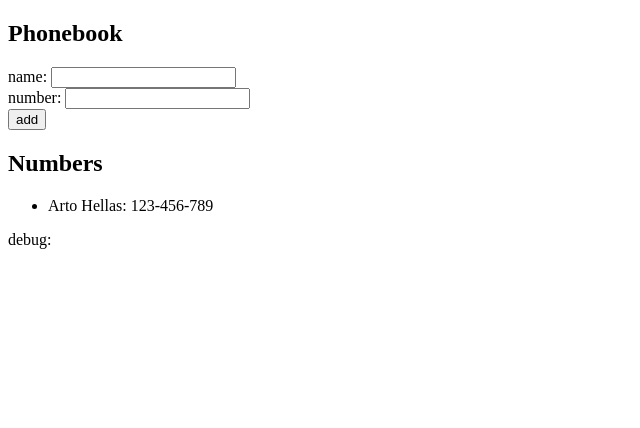
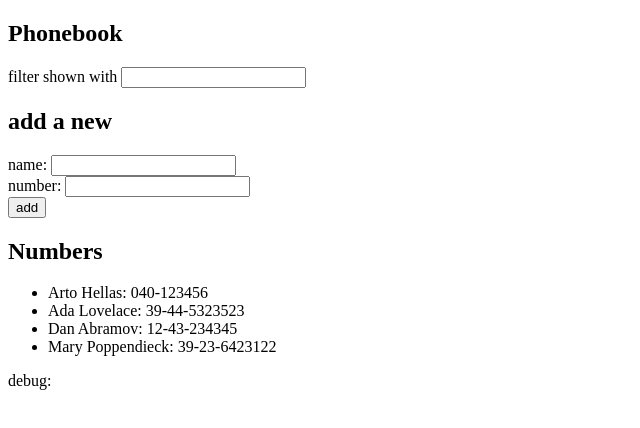
Before and after one commit to EgoitzAB/fullstackopen, a React (Vite) app in the folder part2/part2.10/: page / in a window 1280 px wide. Shown: the top 428 px of the page, without its empty margins (0-640 px from the left). Built offline with nearby package versions, Linux system fonts and the light colour scheme; data requests are answered from the project's data file.

Commit message:
part2.10 with effecthook

```diff
--- /dev/null
+++ b/part2/part2.10/db.json
@@ -0,0 +1,24 @@
+{
+  "persons":[
+    {
+      "name": "Arto Hellas",
+      "number": "040-123456",
+      "id": 1
+    },
+    {
+      "name": "Ada Lovelace",
+      "number": "39-44-5323523",
+      "id": 2
+    },
+    {
+      "name": "Dan Abramov",
+      "number": "12-43-234345",
+      "id": 3
+    },
+    {
+      "name": "Mary Poppendieck",
+      "number": "39-23-6423122",
+      "id": 4
+    }
+  ]
+}
--- a/part2/part2.10/package.json
+++ b/part2/part2.10/package.json
@@ -7,9 +7,11 @@
     "dev": "vite",
     "build": "vite build",
     "lint": "eslint .",
-    "preview": "vite preview"
+    "preview": "vite preview",
+    "server": "json-server --port 3001 --watch db.json"
   },
   "dependencies": {
+    "axios": "^1.7.9",
     "react": "^19.0.0",
     "react-dom": "^19.0.0"
   },
@@ -23,6 +25,7 @@
     "eslint-plugin-react-hooks": "^5.0.0",
     "eslint-plugin-react-refresh": "^0.4.18",
     "globals": "^15.14.0",
+    "json-server": "^1.0.0-beta.3",
     "vite": "^6.1.0"
   }
 }
--- a/part2/part2.10/src/App.jsx
+++ b/part2/part2.10/src/App.jsx
@@ -1,11 +1,67 @@
-import { useState } from 'react'
+import { useEffect, useState } from 'react'
+import axios from 'axios'
+
+const Filter = ({searching, handleFilter}) => {
+  return (
+    <div>
+      filter shown with <input
+      value={searching}
+      onChange={handleFilter}/>
+    </div>
+  )
+}
+
+
+const PersonForm = ({addPerson, newName, handleNameChange, newNumber, handleNumberChange}) => {
+  return (
+    <form onSubmit={addPerson}>
+      <div>
+          name: <input
+          value={newName}
+          onChange={handleNameChange}/>
+      </div>
+      <div>
+        number: <input
+        value={newNumber}
+        onChange={handleNumberChange}/>
+      </div>
+        <div>
+          <button type="submit">add</button>
+        </div>
+      </form>
+  )
+}
+
+
+const Persons = ({filteredPersons}) => {
+  return (
+    <ul>
+      {filteredPersons.map((person) => (
+        <li key={person.id}>{person.name}: {person.number}</li>
+      ))}
+    </ul>
+  )
+}
+
 
 const App = () => {
-  const [persons, setPersons] = useState([
-    { name: 'Arto Hellas', number: '123-456-789' }
-  ])
+  const [persons, setPersons] = useState([])
+
   const [newName, setNewName] = useState('')
   const [newNumber, setNewNumber] = useState('')
+  const [searching, setSearching] = useState('')
+
+  useEffect(() => {
+    console.log('effect')
+    axios
+      .get('http://localhost:3001/persons')
+      .then(response => {
+        console.log('promise fulfilled')
+        setPersons(response.data)
+      })
+  }
+  , [])
+  console.log('render', persons.length, 'persons')
 
   const handleNameChange = (event) => {
     console.log(event.target.value)
@@ -15,6 +71,12 @@ const App = () => {
   const handleNumberChange = (event) => {
     setNewNumber(event.target.value)
   }
+
+  const handleFilter = (event) => {
+    setSearching(event.target.value)
+  }
+
+  const filteredPersons = persons.filter(person => person.name.toLowerCase().includes(searching.toLowerCase()))
 
   const addPerson = (event) => {
     event.preventDefault()
@@ -50,27 +112,11 @@ const App = () => {
   return (
     <div>
       <h2>Phonebook</h2>
-      <form onSubmit={addPerson}>
-      <div>
-          name: <input
-          value={newName}
-          onChange={handleNameChange}/>
-      </div>
-      <div>
-        number: <input
-        value={newNumber}
-        onChange={handleNumberChange}/>
-      </div>
-        <div>
-          <button type="submit">add</button>
-        </div>
-      </form>
+      <Filter searching={searching} handleFilter={handleFilter}/>
+      <h2>add a new</h2>
+      <PersonForm addPerson={addPerson} newName={newName} handleNameChange={handleNameChange} newNumber={newNumber} handleNumberChange={handleNumberChange}/>
       <h2>Numbers</h2>
-      <ul>
-        {persons.map((person) => (
-          <li key={person.name}>{person.name}: {person.number}</li>
-        ))}
-      </ul>
+      <Persons filteredPersons={filteredPersons}/>
       <div>debug: {newName}</div>
     </div>
   )
```
Also changed, not shown: part2/part2.10/src/main.jsx (+3 -4 lines), 1 other file (tests, documents, lock files or other folders).
